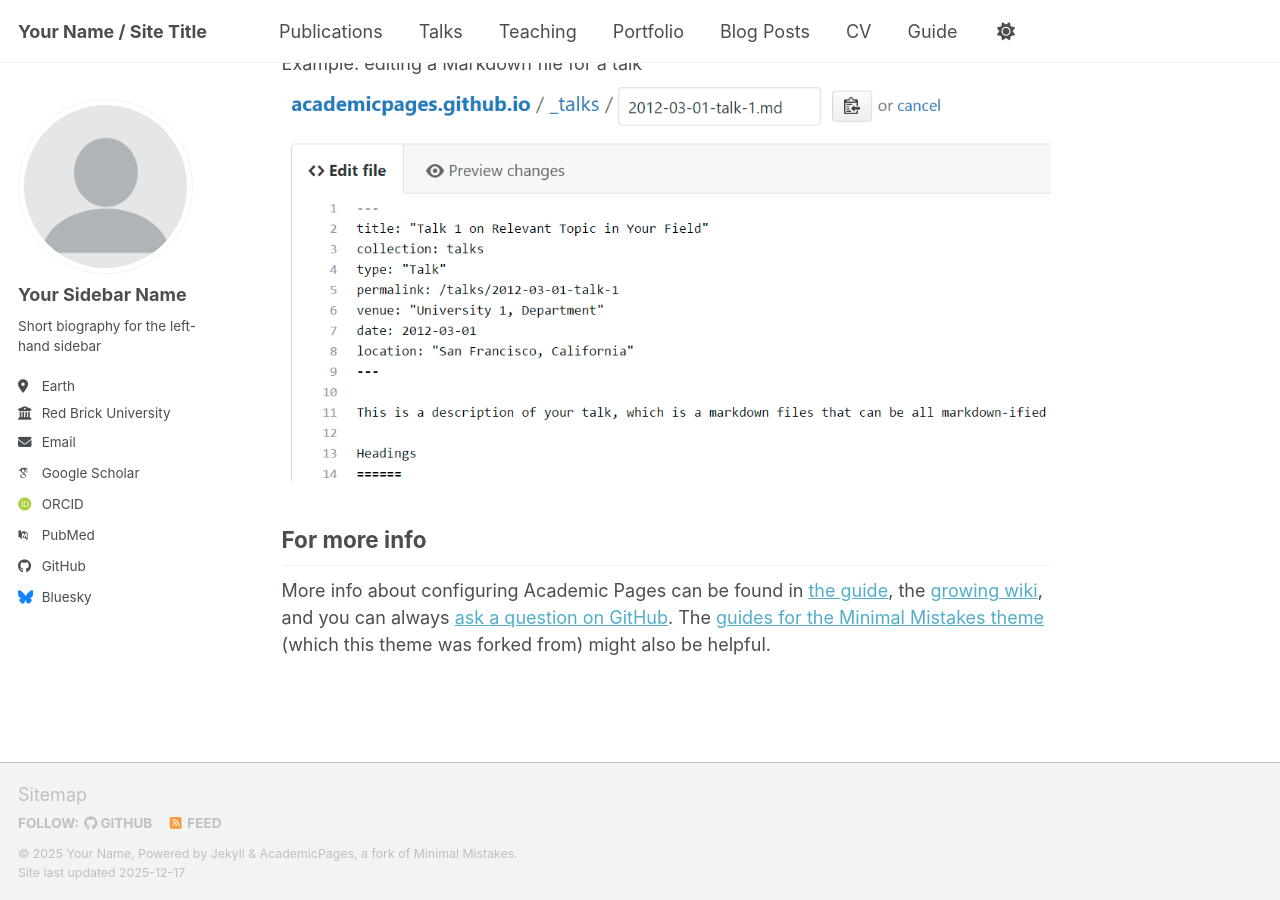
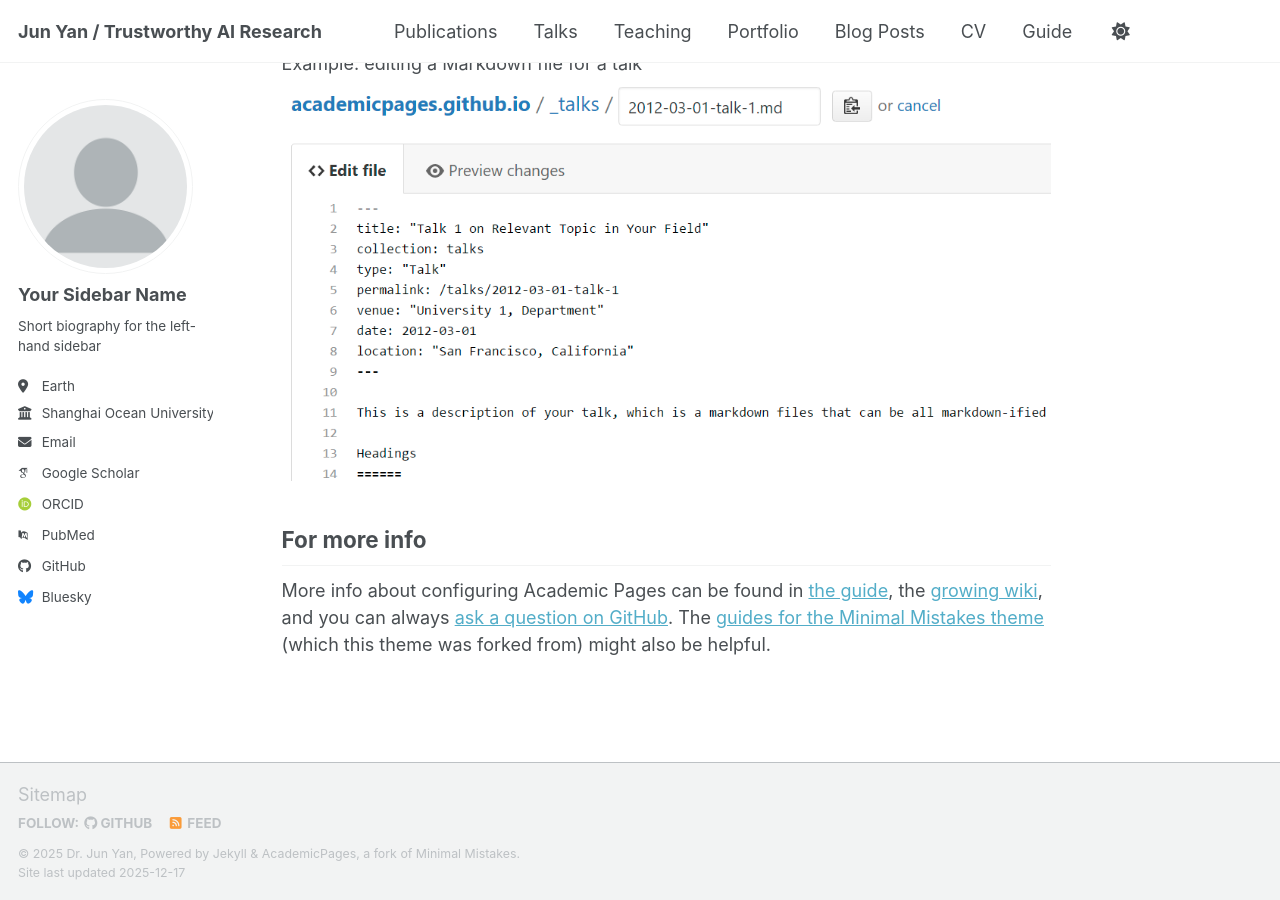
Before and after one commit to momo1986/momo1986.github.io, a Jekyll site: the page built from _pages/about.md, in a window 1280 px wide and 900 px high, scrolled down 2718 px. Built offline with Jekyll 4.4.1, drawn with Linux system fonts in a browser that asks for light colours; some web fonts are replaced; a script bundle is joined from its source files by our own code; library files that are not in the unit come from our copies.

Commit message:
Update site title and author information

```diff
--- a/_config.yml
+++ b/_config.yml
@@ -9,9 +9,9 @@
 # Basic Site Settings
 locale                   : "en-US"
 site_theme               : "default" # Currently available options are "default", "air"
-title                    : "Your Name / Site Title"
+title                    : "Jun Yan / Trustworthy AI Research"
 title_separator          : "-"
-name                     : &name "Your Name"
+name                     : &name "Dr. Jun Yan"
 description              : &description "Your Name's academic portfolio"   # Update this with a general description of your site, this is the default if not overridden by a page
 url                      : https://academicpages.github.io # The base hostname & protocol for your site e.g. "https://[your GitHub username].github.io",
                                                            # or if you already have some other page hosted on Github then use "https://[your GitHub username].github.io/[Your Repo Name]"
@@ -28,7 +28,7 @@ author:
   pronouns         : # example: "she/her"
   bio              : "Short biography for the left-hand sidebar"
   location         : "Earth"
-  employer         : "Red Brick University"
+  employer         : "Shanghai Ocean University"
   uri              : # URL
   email            : "none@example.org"
 
```
